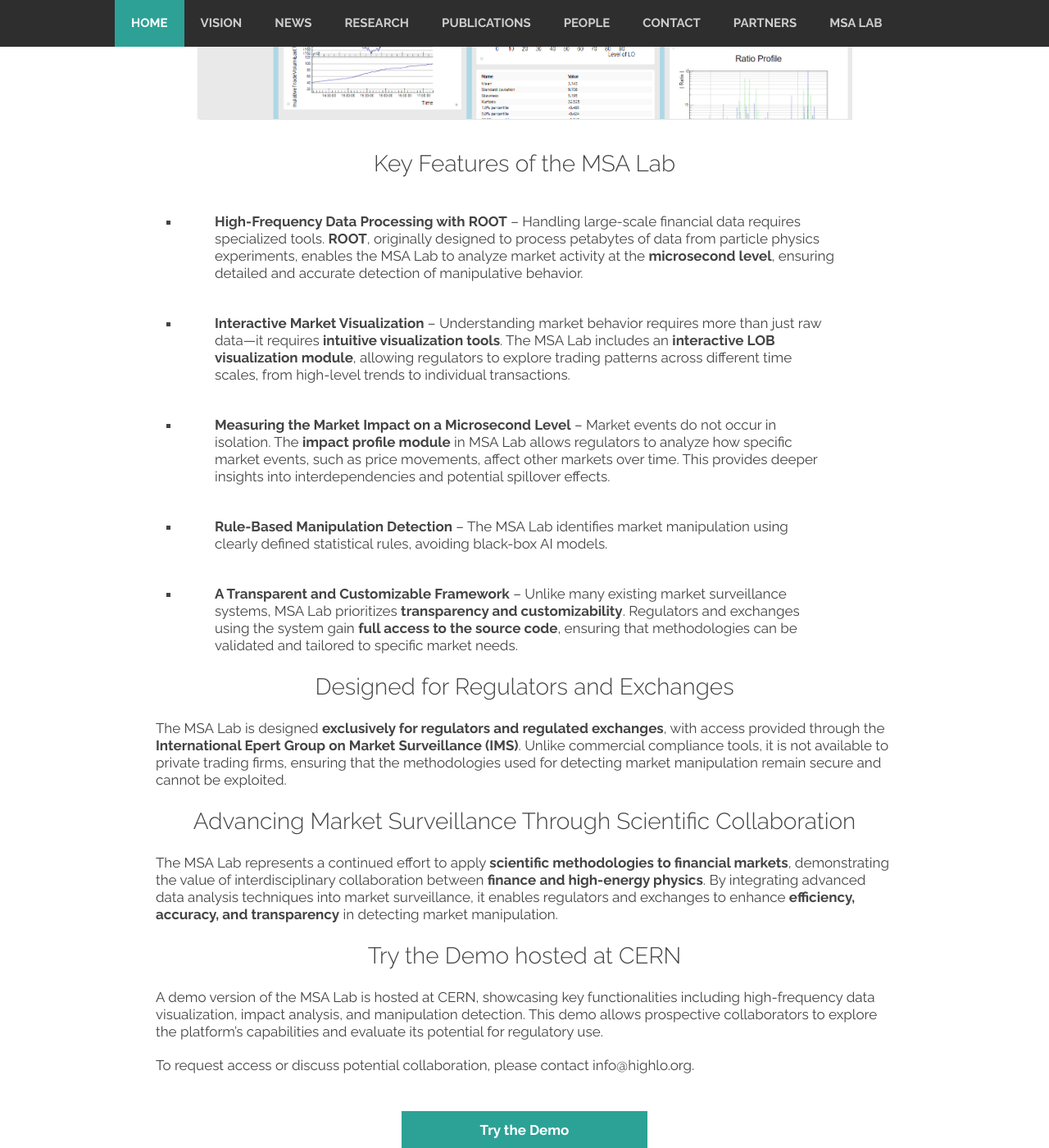
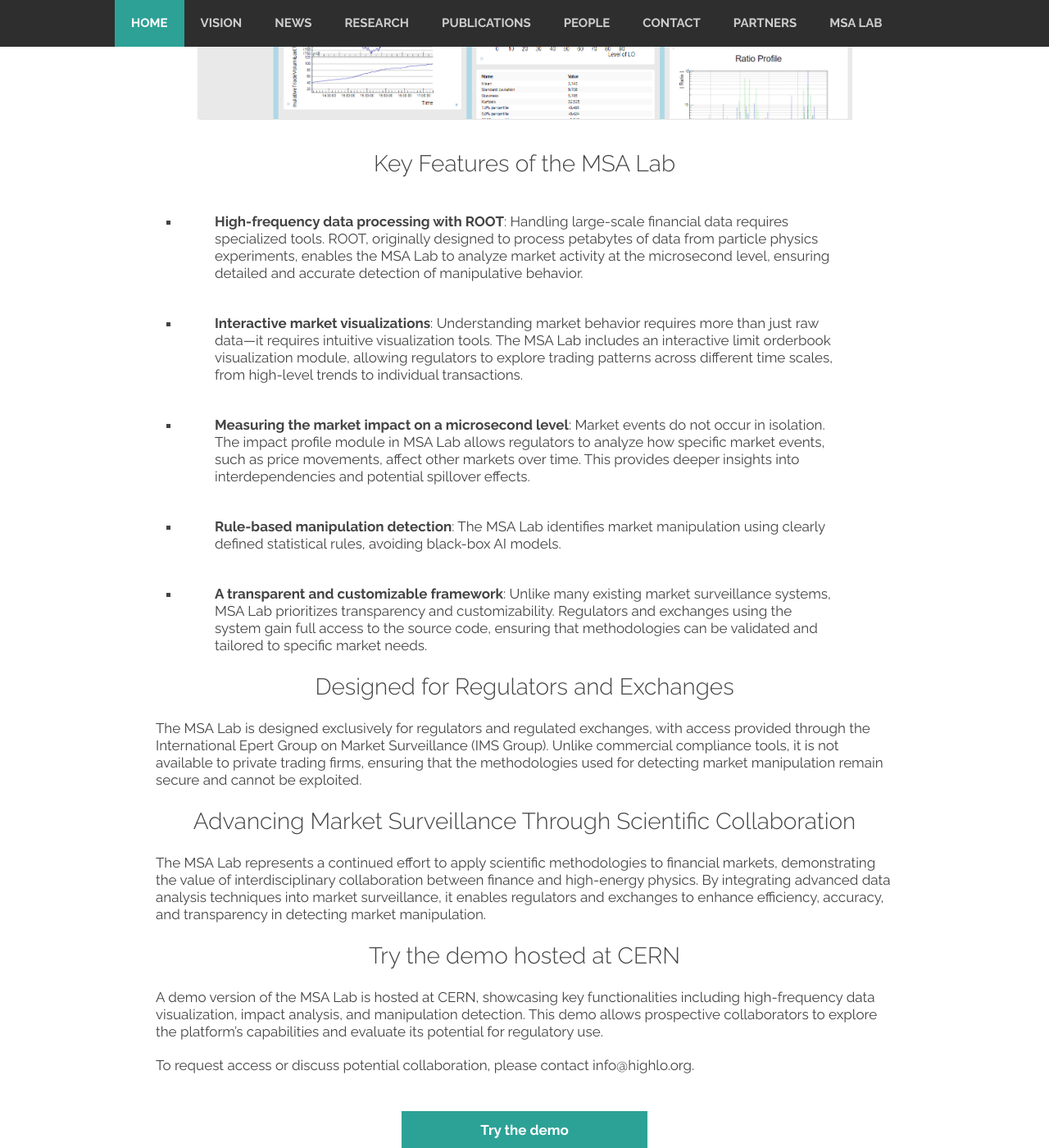
Before and after one commit to HighLO/highlo.github.io, a Jekyll site: the page built from msalab.md, in a window 1280 px wide and 1400 px high, scrolled down 899 px. Shown: the whole window at 82% size. Built offline with Jekyll 4.4.1, drawn with Linux system fonts in a browser that asks for light colours; nearby versions of some CDN libraries; comment, search, counter and statistics services are not loaded; some of the changed text lies outside the part shown.

Commit message:
Update msalab.md

```diff
--- a/msalab.md
+++ b/msalab.md
@@ -18,25 +18,25 @@
 
 ## Key Features of the MSA Lab
 
-* **High-Frequency Data Processing with ROOT** – Handling large-scale financial data requires specialized tools. **ROOT**, originally designed to process petabytes of data from particle physics experiments, enables the MSA Lab to analyze market activity at the **microsecond level**, ensuring detailed and accurate detection of manipulative behavior.
+* **High-frequency data processing with ROOT**: Handling large-scale financial data requires specialized tools. ROOT, originally designed to process petabytes of data from particle physics experiments, enables the MSA Lab to analyze market activity at the microsecond level, ensuring detailed and accurate detection of manipulative behavior.
 
-* **Interactive Market Visualization** – Understanding market behavior requires more than just raw data—it requires **intuitive visualization tools**. The MSA Lab includes an **interactive LOB visualization module**, allowing regulators to explore trading patterns across different time scales, from high-level trends to individual transactions.
+* **Interactive market visualizations**: Understanding market behavior requires more than just raw data—it requires intuitive visualization tools. The MSA Lab includes an interactive limit orderbook visualization module, allowing regulators to explore trading patterns across different time scales, from high-level trends to individual transactions.
 
-* **Measuring the Market Impact on a Microsecond Level** – Market events do not occur in isolation. The **impact profile module** in MSA Lab allows regulators to analyze how specific market events, such as price movements, affect other markets over time. This provides deeper insights into interdependencies and potential spillover effects.
+* **Measuring the market impact on a microsecond level**: Market events do not occur in isolation. The impact profile module in MSA Lab allows regulators to analyze how specific market events, such as price movements, affect other markets over time. This provides deeper insights into interdependencies and potential spillover effects.
 
-* **Rule-Based Manipulation Detection** – The MSA Lab identifies market manipulation using clearly defined statistical rules, avoiding black-box AI models.
+* **Rule-based manipulation detection**: The MSA Lab identifies market manipulation using clearly defined statistical rules, avoiding black-box AI models.
 
-* **A Transparent and Customizable Framework** – Unlike many existing market surveillance systems, MSA Lab prioritizes **transparency and customizability**. Regulators and exchanges using the system gain **full access to the source code**, ensuring that methodologies can be validated and tailored to specific market needs.
+* **A transparent and customizable framework**: Unlike many existing market surveillance systems, MSA Lab prioritizes transparency and customizability. Regulators and exchanges using the system gain full access to the source code, ensuring that methodologies can be validated and tailored to specific market needs.
 
 ## Designed for Regulators and Exchanges
 
-The MSA Lab is designed **exclusively for regulators and regulated exchanges**, with access provided through the **International Epert Group on Market Surveillance (IMS)**. Unlike commercial compliance tools, it is not available to private trading firms, ensuring that the methodologies used for detecting market manipulation remain secure and cannot be exploited.
+The MSA Lab is designed exclusively for regulators and regulated exchanges, with access provided through the International Epert Group on Market Surveillance (IMS Group). Unlike commercial compliance tools, it is not available to private trading firms, ensuring that the methodologies used for detecting market manipulation remain secure and cannot be exploited.
 
 ## Advancing Market Surveillance Through Scientific Collaboration
 
-The MSA Lab represents a continued effort to apply **scientific methodologies to financial markets**, demonstrating the value of interdisciplinary collaboration between **finance and high-energy physics**. By integrating advanced data analysis techniques into market surveillance, it enables regulators and exchanges to enhance **efficiency, accuracy, and transparency** in detecting market manipulation.
+The MSA Lab represents a continued effort to apply scientific methodologies to financial markets, demonstrating the value of interdisciplinary collaboration between finance and high-energy physics. By integrating advanced data analysis techniques into market surveillance, it enables regulators and exchanges to enhance efficiency, accuracy, and transparency in detecting market manipulation.
 
-## Try the Demo hosted at CERN
+## Try the demo hosted at CERN
 
 A demo version of the MSA Lab is hosted at CERN, showcasing key functionalities including high-frequency data visualization, impact analysis, and manipulation detection. This demo allows prospective collaborators to explore the platform's capabilities and evaluate its potential for regulatory use.
 
@@ -45,7 +45,7 @@
 <center>
 
 <a href="https://hdash.cern.ch/" style="width: 300px; display: inline-block; margin-top: 1.5rem; margin-bottom: 2rem; padding: 0.75rem 1.5rem; background-color: {{ site.colors.green }}; color: #ffffff; text-decoration: none; font-weight: 600;">
-    Try the Demo
+    Try the demo
 </a>
 
 </center>
```
Also changed, not shown: other parts of msalab.md (+2 -2 lines).
